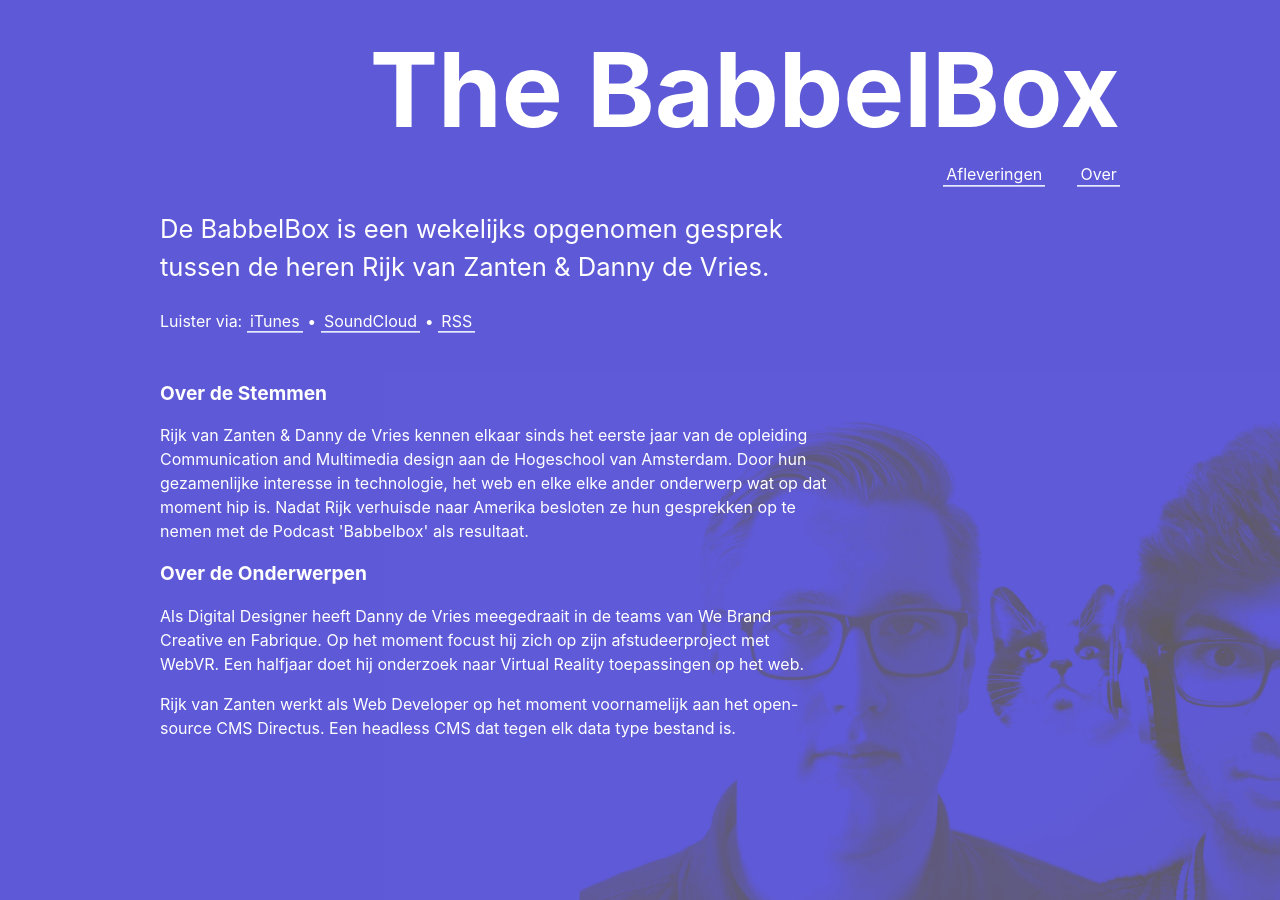
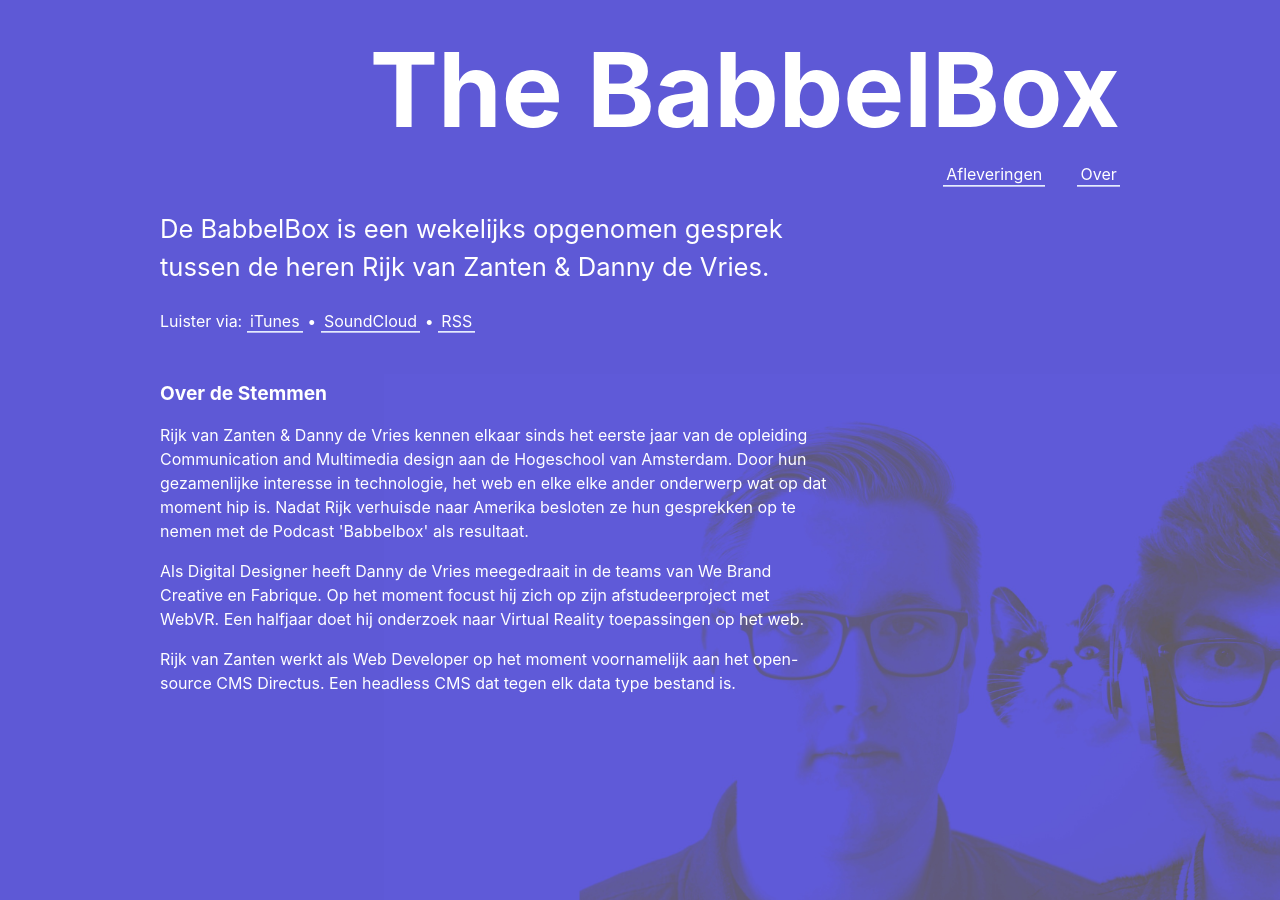
Before and after one commit to dandevri/babbelbox, a Jekyll site: the page built from about.html, in a window 1280 px wide. Built offline with Jekyll 4.4.1, drawn with Linux system fonts in a browser that asks for light colours.

Commit message:
Fix about

```diff
--- a/about.html
+++ b/about.html
@@ -7,8 +7,6 @@ layout: default
 
   <p>Rijk van Zanten & Danny de Vries kennen elkaar sinds het eerste jaar van de opleiding Communication and Multimedia design aan de Hogeschool van Amsterdam. Door hun gezamenlijke interesse in technologie, het web en elke elke ander onderwerp wat op dat moment hip is. Nadat Rijk verhuisde naar Amerika besloten ze hun gesprekken op te nemen met de Podcast 'Babbelbox' als resultaat.</p>
 
-  <h2>Over de Onderwerpen</h2>
-
   <p>Als Digital Designer heeft Danny de Vries meegedraait in de teams van We Brand Creative en Fabrique. Op het moment focust hij zich op zijn afstudeerproject met WebVR. Een halfjaar doet hij onderzoek naar Virtual Reality toepassingen op het web. </p>
   <p>Rijk van Zanten werkt als Web Developer op het moment voornamelijk aan het open-source CMS Directus. Een headless CMS dat tegen elk data type bestand is.</p>
 </section>
```
